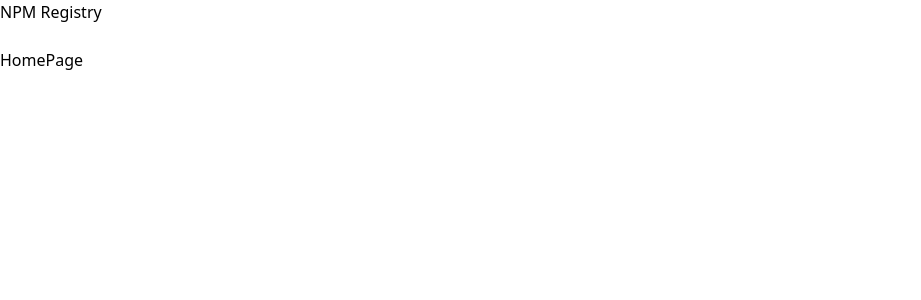
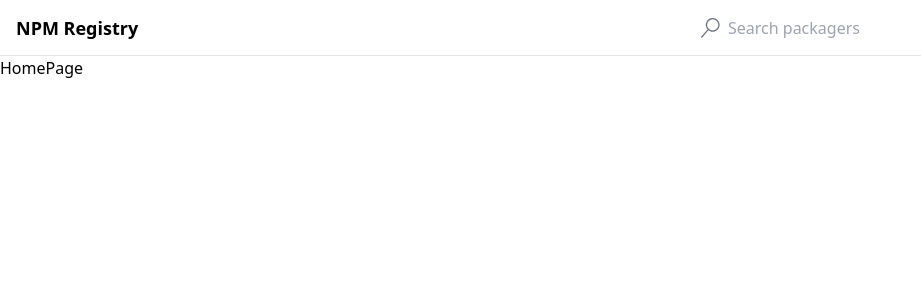
Before and after one commit to ClaytonDewey/registry, a React (Vite) app: page / in a window 1280 px wide. Shown: the top 300 px of the page, without its empty margins (0-921 px from the left). Built offline with nearby package versions, Linux system fonts and the light colour scheme.

Commit message:
Add Styling to header

```diff
--- a/src/components/Header.tsx
+++ b/src/components/Header.tsx
@@ -3,9 +3,15 @@
 
 const Header = () => {
   return (
-    <div>
-      <Link to='/'>NPM Registry</Link>
-      <SearchInput />
+    <div className='flex items-center justify-between px-4 border-b h-14'>
+      <div className='flex items-center space-x-2 text-sm'>
+        <Link to='/' className='text-lg font-bold'>
+          NPM Registry
+        </Link>
+      </div>
+      <div className='w-full max-w-xl ml-4'>
+        <SearchInput />
+      </div>
     </div>
   );
 };
--- a/src/components/SearchInput.tsx
+++ b/src/components/SearchInput.tsx
@@ -1,5 +1,6 @@
 import { useState } from 'react';
 import { useNavigate } from 'react-router-dom';
+import { VscSearch } from 'react-icons/vsc';
 
 const SearchInput = () => {
   const [term, setTerm] = useState('');
@@ -13,11 +14,23 @@
 
   return (
     <form onSubmit={handleSubmit}>
-      <input
-        type='search'
-        value={term}
-        onChange={(e) => setTerm(e.target.value)}
-      />
+      <label htmlFor='search' className='sr-only'>
+        Search
+      </label>
+      <div className='relative'>
+        <div className='absolute inset-y-0 flex items-center pl-3'>
+          <VscSearch className='h-5 w-5 text-gray-500' />
+        </div>
+        <input
+          className='pl-10 py-2 w-full border-0 shadow-none'
+          id='search'
+          name='search'
+          type='search'
+          value={term}
+          onChange={(e) => setTerm(e.target.value)}
+          placeholder='Search packagers'
+        />
+      </div>
     </form>
   );
 };
```
